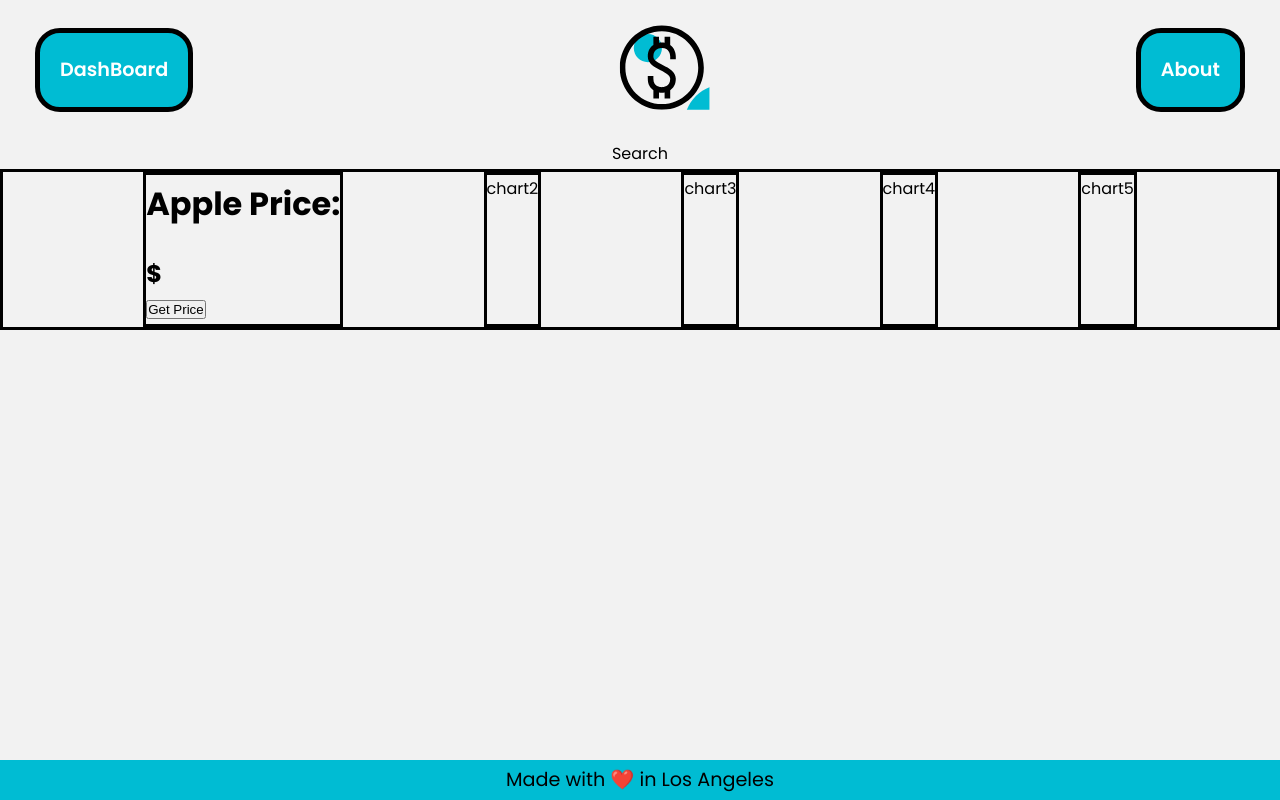
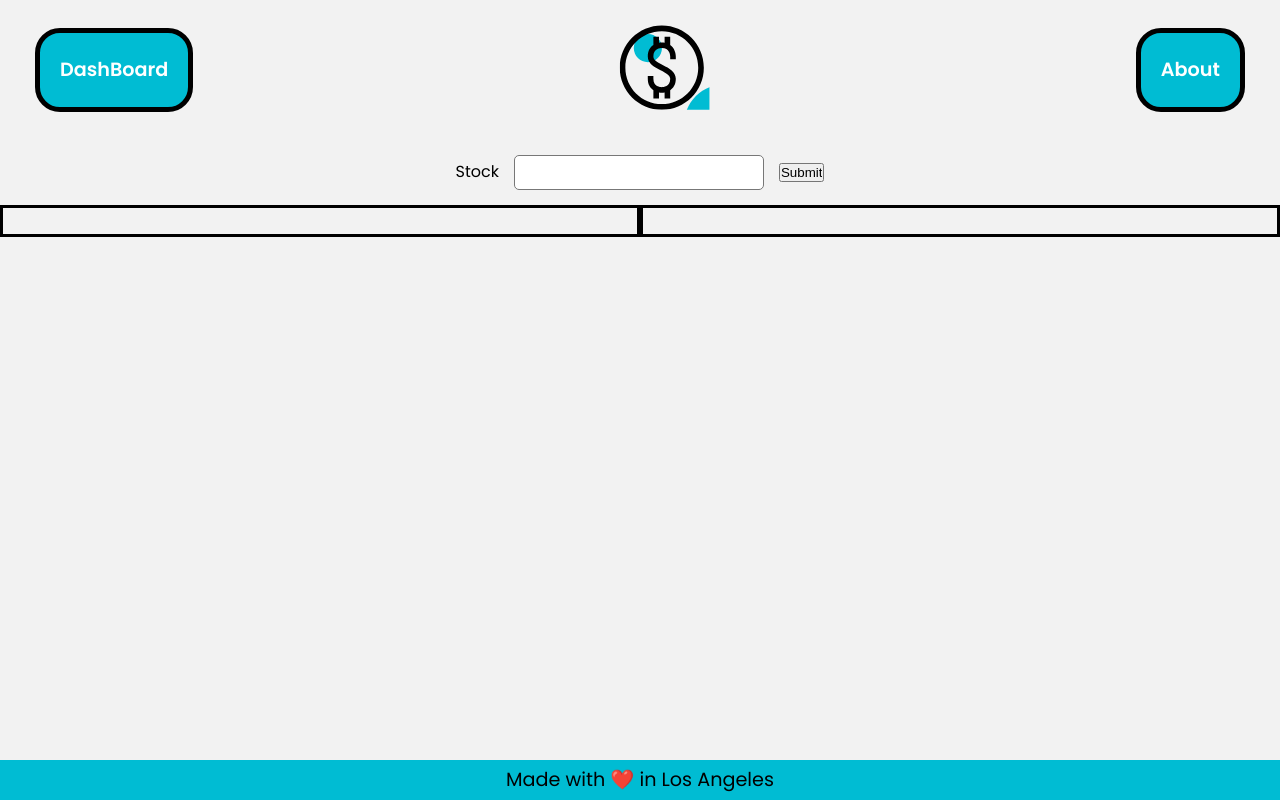
Before and after one commit to RamirezJA/StocksDashBoard, a Next.js app: page / in a window 1280 px wide. Built offline with nearby package versions, Linux system fonts and the light colour scheme.

Commit message:
sending title+news

```diff
--- a/src/pages/api/form.js
+++ b/src/pages/api/form.js
@@ -1,16 +1,31 @@
-export default function handler(req,res){
-    //Get data submitted in reqs body
-    const body = req.body
+export default async function handler(req, res) {
+  //Get data submitted in reqs body
 
-    //Output log
-    console.log('body: ', body)
+  const stock = req.body.stock
 
-    if(!body.stock){
-        return res.status(400).json({data:'Stock not found'})
-    }
+  //Output log
+  console.log(stock)
 
-    //Found the Stock
-    //Sends an HTTP success code
+  const options = {
+    method: "GET",
+    headers: {
+      "X-RapidAPI-Key": process.env.NEXT_PUBLIC_Yahoo_ID,
+      "X-RapidAPI-Host": "apidojo-yahoo-finance-v1.p.rapidapi.com",
+    },
+  }
 
-    res.status(200).json({data: `${body.stock}`})
+  try {
+    const response = await fetch(
+      `https://apidojo-yahoo-finance-v1.p.rapidapi.com/auto-complete?q=${stock}&region=US`,
+      options
+    )
+
+    const data = await response.json()
+    console.log(data.quotes[0])
+
+    res.status(200).json(data)
+  } catch (err) {
+    console.error(err)
+    res.status(500).json({ error: "Internal Server Error" })
+  }
 }
--- a/src/pages/api/stocks.js
+++ b/src/pages/api/stocks.js
@@ -15,7 +15,7 @@ export default async (req, res) => {
 
     const data = await response.json()
 
-    res.status(200).json({ text: `${data.price.regularMarketPrice.fmt}` })
+    res.status(200).json(data)
   } catch (err) {
     console.error(err)
     res.status(500).json({ error: "Internal Server Error" })
--- a/src/pages/index.js
+++ b/src/pages/index.js
@@ -1,4 +1,3 @@
-import styles from "../styles/home.module.css"
 import Stock from "./stock"
 import Search from "./search"
 
@@ -6,15 +5,6 @@ export default function Home() {
   return (
     <>
       <Search />
-      <div className={styles.container}>
-        <div className={styles.ch1}>
-          <Stock />
-        </div>
-        <div className={styles.ch2}>chart2 </div>
-        <div className={styles.ch3}>chart3</div>
-        <div className={styles.ch4}>chart4</div>
-        <div className={styles.ch5}>chart5</div>
-      </div>
     </>
   )
 }
--- a/src/pages/search.js
+++ b/src/pages/search.js
@@ -1,11 +1,72 @@
 import styles from "../styles/search.module.css"
 import { useState } from "react"
+import Image from "next/image"
 
 export default function Search() {
+  const [stockName, setStockName] = useState("")
+  const [stockNews, setStockNews] = useState("")
+  const [imageNews, setImageNews] = useState("")
+
+  //handles the submit event
+  const handleSubmit = async (event) => {
+    setStockName("")
+    // Stop the form from submitting and refreshing the page.
+    event.preventDefault()
+
+    //Get the data from the form
+    const data = {
+      stock: event.target.stock.value,
+    }
+
+    //Send the data to server in JSON
+    const JSONdata = JSON.stringify(data)
+
+    //API endpoint where we send form data
+    const endpoint = "/api/form"
+
+    //Form the request for sending data to the server
+    const options = {
+      //The method is POST because we are sending data
+      method: "POST",
+      //Tell the server we're sending JSON
+      headers: {
+        "Content-Type": "application/json",
+      },
+      //Body of the request is the JSON data we created above
+      body: JSONdata,
+    }
+
+    //Send the form data to our forms API and get a response
+    const response = await fetch(endpoint, options)
+
+    //Get the response data from server as JSON
+    //if server returns stock submitted, that means the form works
+    const result = await response.json()
+    const name = result.quotes[0].shortname
+    const news = result.news[0].title
+    const pic = result.news[0].thumbnail.resolutions[0].url
+    console.log(pic)
+    setStockName(name)
+    setStockNews(news)
+    //setImageNews(pic)
+    console.log(result)
+  }
+
   return (
     <>
-    <div className={styles.search}>Search</div>
+      <div className={styles.search}>
+        <form onSubmit={handleSubmit} method='post'>
+          <label htmlFor='stock'>Stock</label>
+          <input type='text' id='stock' name='stock' required />
+          <button type='submit'>Submit</button>
+        </form>
+      </div>
+      <div className={styles.container}>
+        <div className={styles.ch1}>
+          <h1>{stockName}</h1>
+          <h2>{stockNews}</h2>
+        </div>
+      </div>
     </>
   )
-
 }
--- a/src/pages/stock.js
+++ b/src/pages/stock.js
@@ -1,26 +1,39 @@
-import { useState } from "react"
+import { useState, useEffect } from "react"
+import styles from "../styles/home.module.css"
 
 export default function Stock() {
-  const [response, setResponse] = useState("")
+  const [stockPrice, setStockPrice] = useState("")
+  const [stockName, setStockName] = useState("")
 
   const getYahoo = async () => {
-    setResponse("")
+    setStockPrice("")
     try {
       const res = await fetch("/api/stocks")
-      const data = await res.json()
-      const stockPrice = data.text
-      setResponse(stockPrice)
+      if (res.ok) {
+        const data = await res.json()
+        const price = data.price.regularMarketPrice.fmt
+        setStockPrice(price)
+      } else {
+        throw new Error("Error fetching data")
+      }
     } catch (err) {
       console.error(err)
+      setStockPrice("Error fetching data")
     }
   }
 
+  useEffect(() => {
+    //add any other dependencies as necessary
+  }, [getYahoo])
+
   return (
     <>
-      <div>
-        <h1>Apple Price:</h1>
-        <h2>$ {response}</h2>
-        <button onClick={getYahoo}>Get Price</button>
+      <div className={styles.container}>
+        <div className={styles.ch1}>
+          <h1>Apple Price:</h1>
+          <h2>$ {stockPrice}</h2>
+          <button onClick={getYahoo}>Get Price</button>
+        </div>
       </div>
     </>
   )
--- a/src/styles/search.module.css
+++ b/src/styles/search.module.css
@@ -13,3 +13,13 @@
   border: 1px #777 solid;
   border-radius: 5px;
 }
+.container {
+  display: flex;
+  flex-direction: row;
+  justify-content: space-evenly;
+  border: 3px solid black;
+}
+
+.ch1 {
+  border: 3px solid black;
+}
```
